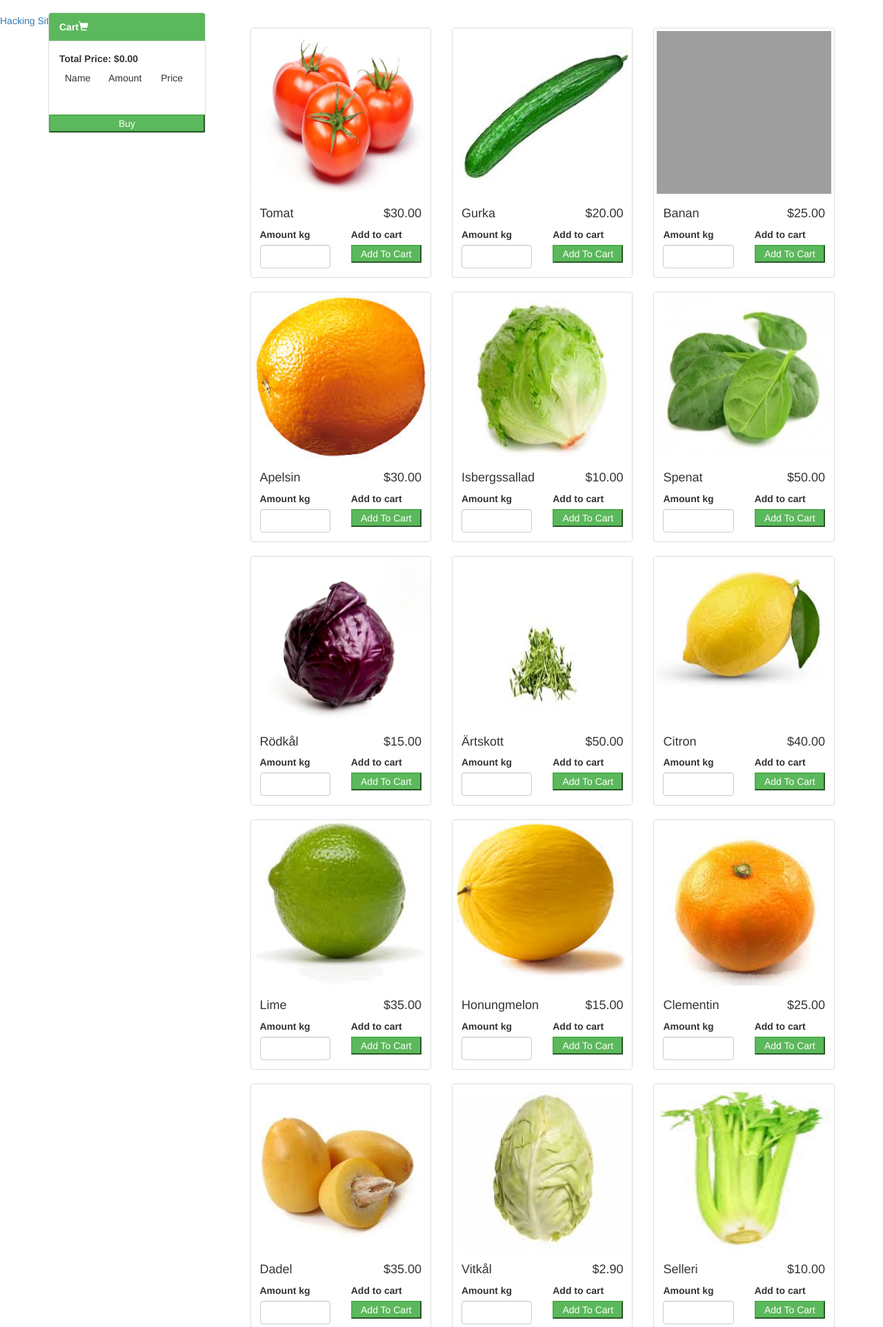
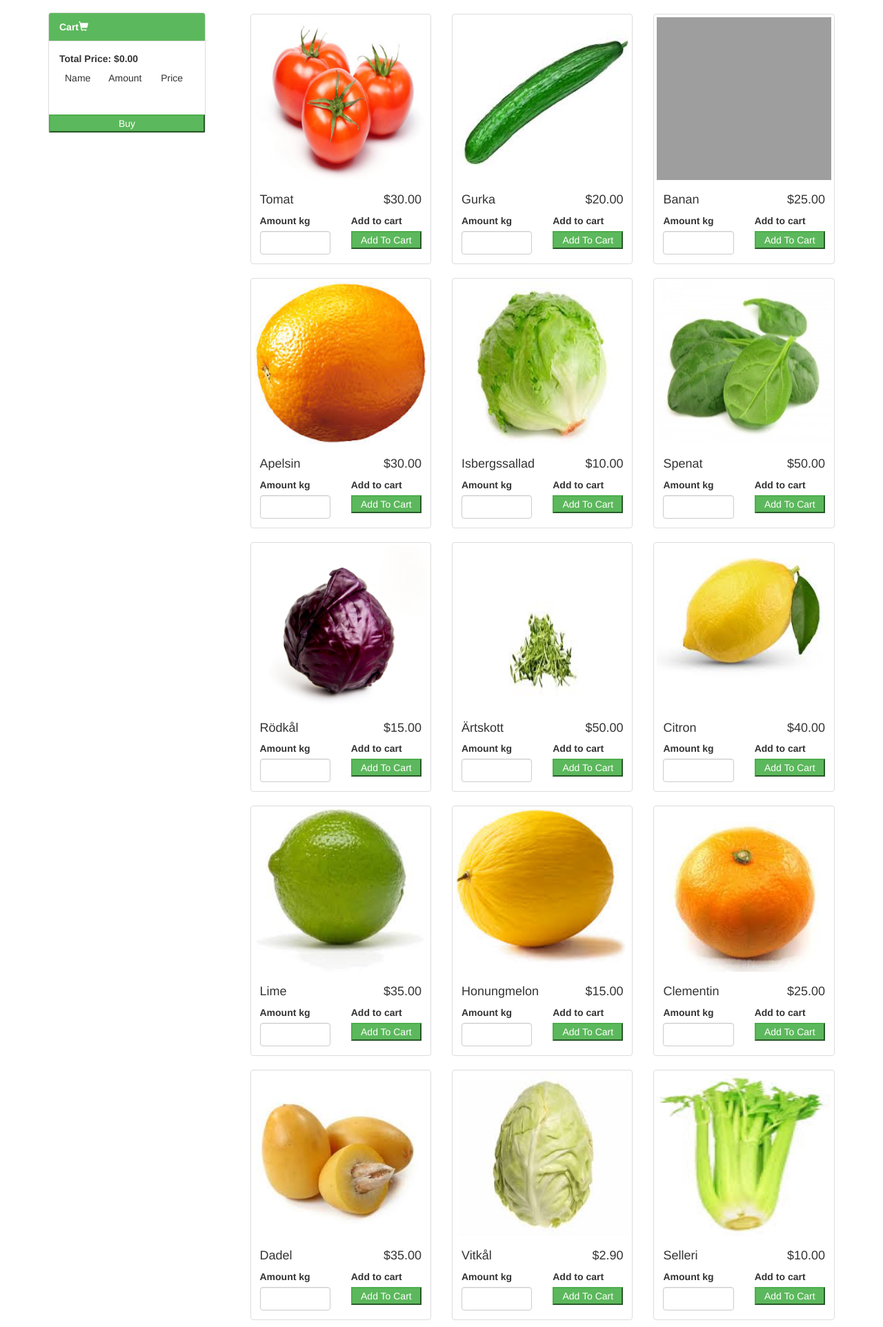
Before and after one commit to englund/eitf05, a PHP site: page / in a window 1280 px wide. Shown: the part 52-1976 px from the top of the page at 69% size. Run offline with PHP 8.4, Linux system fonts and the light colour scheme; data comes from the database, SQL or seed files in the repository; grey boxes are pictures that could not be loaded.

Commit message:
Removed hackingSite

```diff
--- a/index.php
+++ b/index.php
@@ -17,7 +17,6 @@
 <body ng-controller="StoreController as store">
 
 <nav-bar></nav-bar>
-<a href ="hackingWeb/hacking.html">Hacking Site</a>
 <div class="container">
     <div class="row">
         <div class="col-sm-3 col-lg-3 col-md-3">
--- a/js/app.js
+++ b/js/app.js
@@ -62,6 +62,7 @@
             jsonToSend.total = cart.length;
             jsonToSend.products=products;
             jsonToSend.token=user.token;
+            console.log(JSON.stringify(jsonToSend));
             $http({
                 url: '/api/orders.php?action=create',
                 method: "POST",
```
